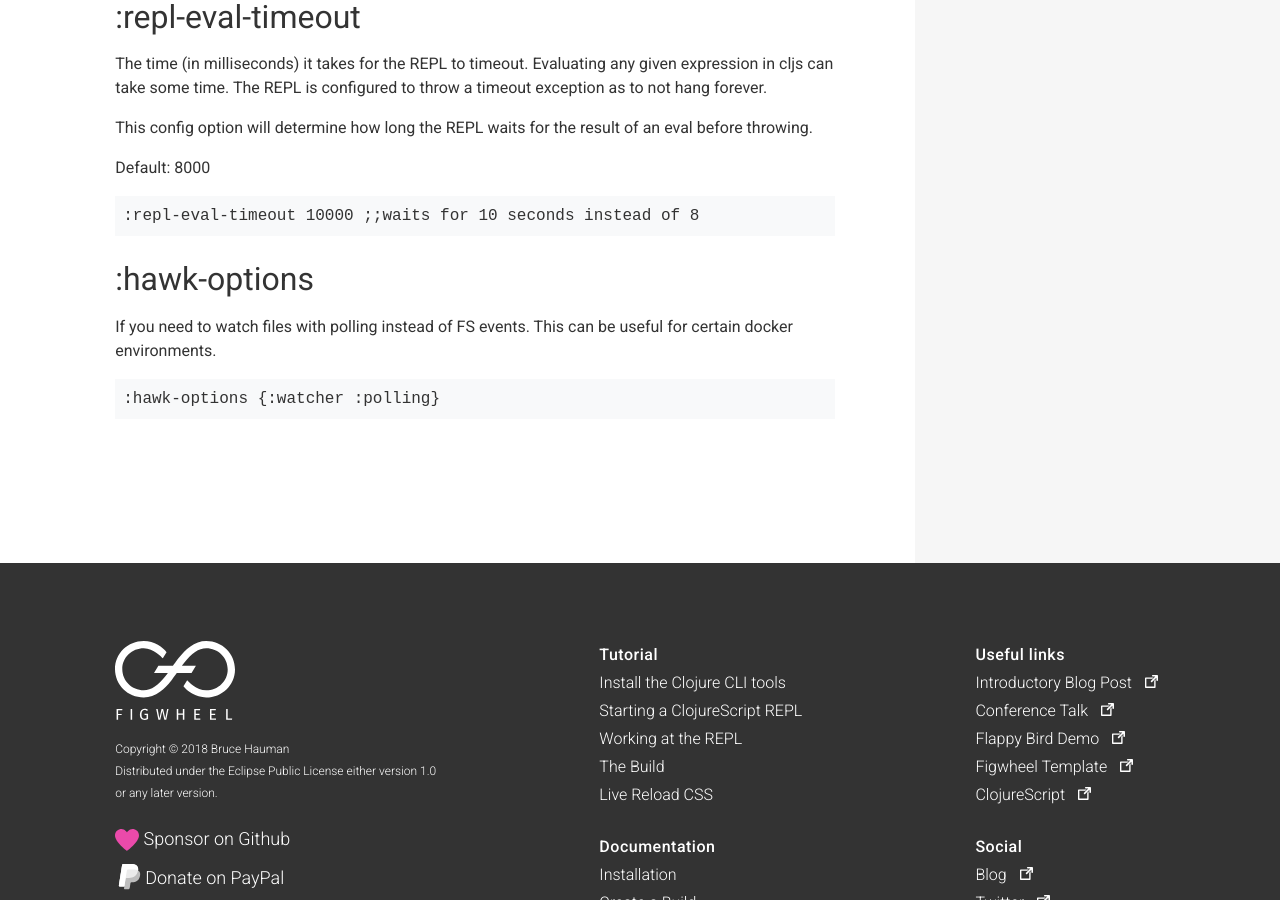
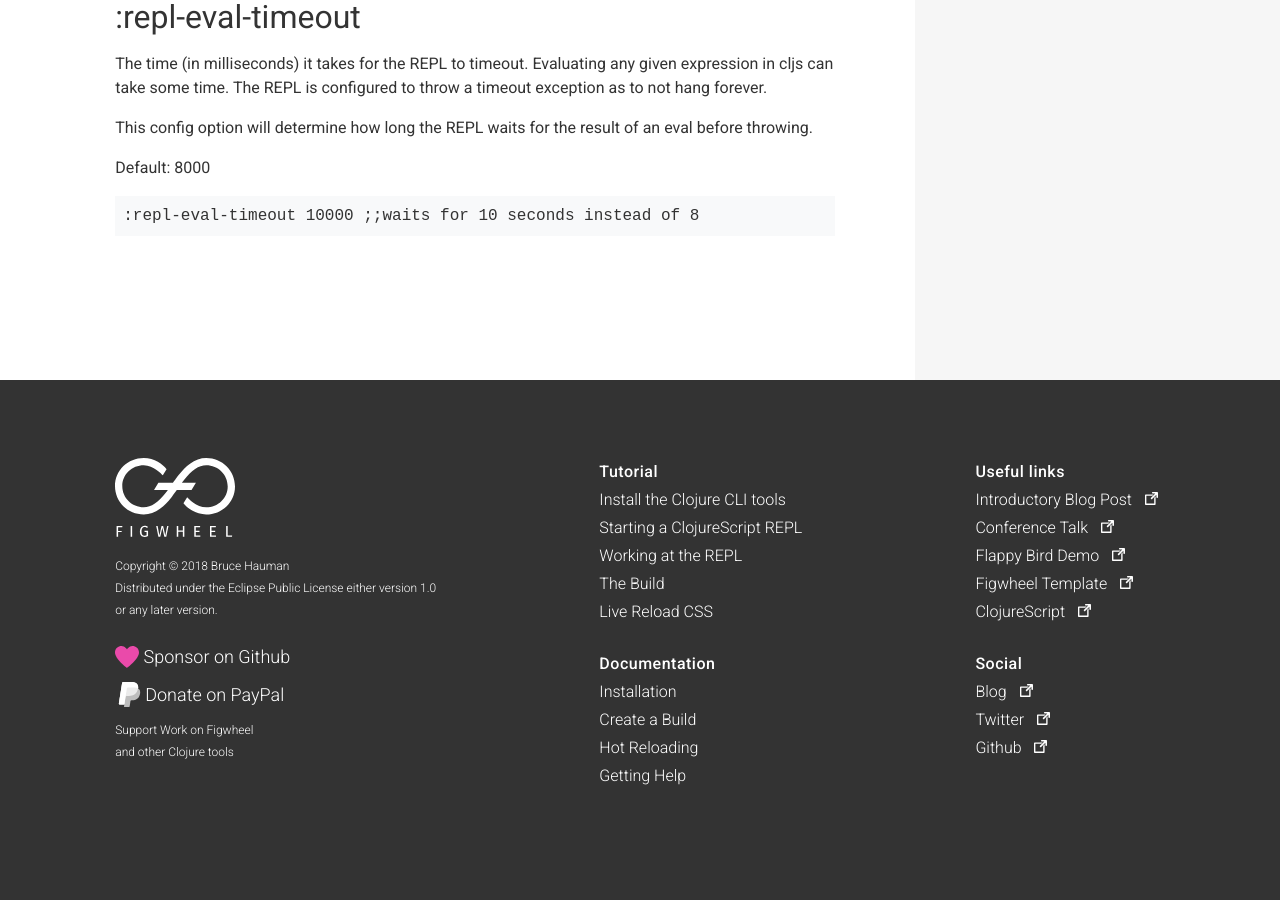
Before and after one commit to bhauman/figwheel-main, a Jekyll site: the page built from docs/config-options.md, in a window 1280 px wide and 900 px high, scrolled down 18026 px. Built offline with Jekyll 4.4.1, drawn with Linux system fonts in a browser that asks for light colours.

Commit message:
fix#298 Detect file changes much faster (#299)
* fix#298 Detect file changes much faster

In my testing this cuts out a 6 second delay for reloading

* removes references to hawk

* revert editor whitespace preference differences

* revert whitespace from editor preferences

* revert whitespace differences from editor preferences

* revert whitespace changes based on editor preferences

```diff
--- a/docs/config-options.md
+++ b/docs/config-options.md
@@ -847,10 +847,3 @@ before throwing.
 Default: 8000
 
     :repl-eval-timeout 10000 ;;waits for 10 seconds instead of 8
-
-## :hawk-options
-
-If you need to watch files with polling instead of FS events. This can
-be useful for certain docker environments.
-
-    :hawk-options {:watcher :polling}
```
Also changed, not shown: doc/figwheel-main-options.md (+0 -7 lines), 6 other files.
